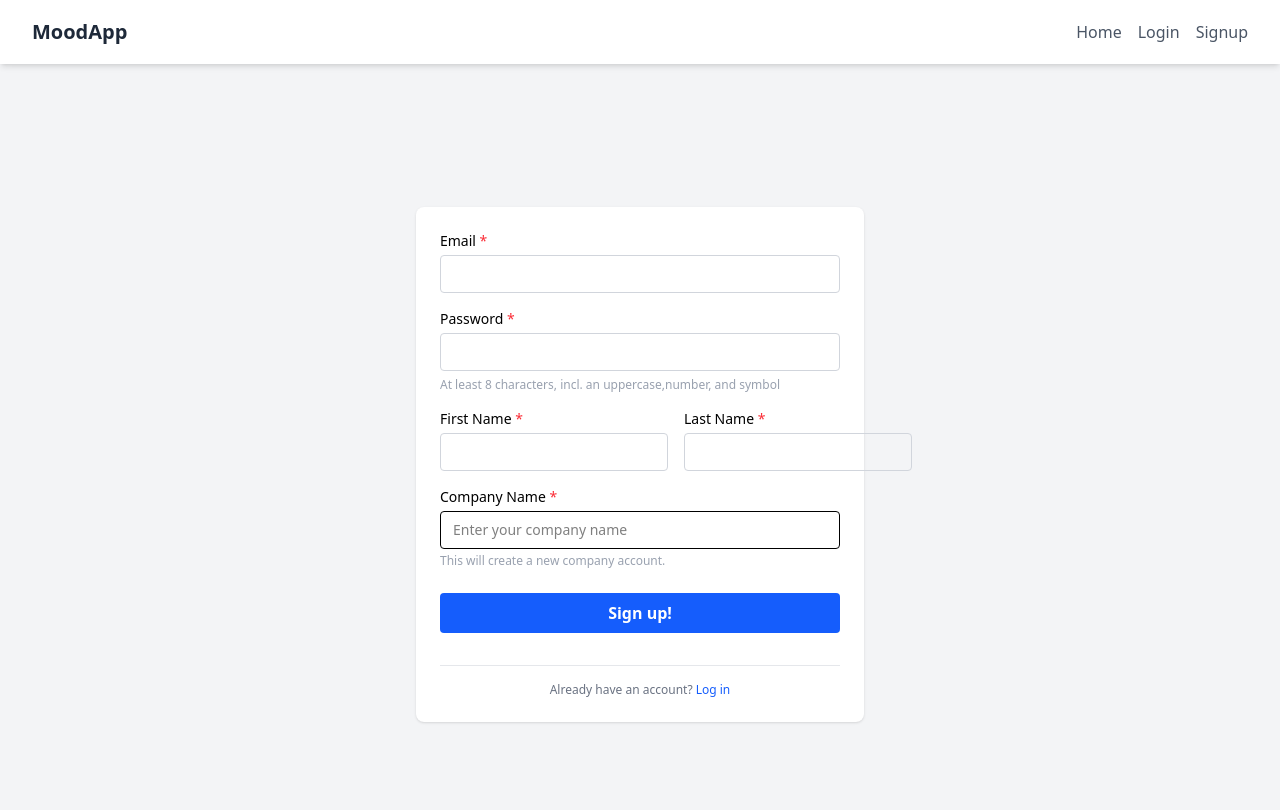
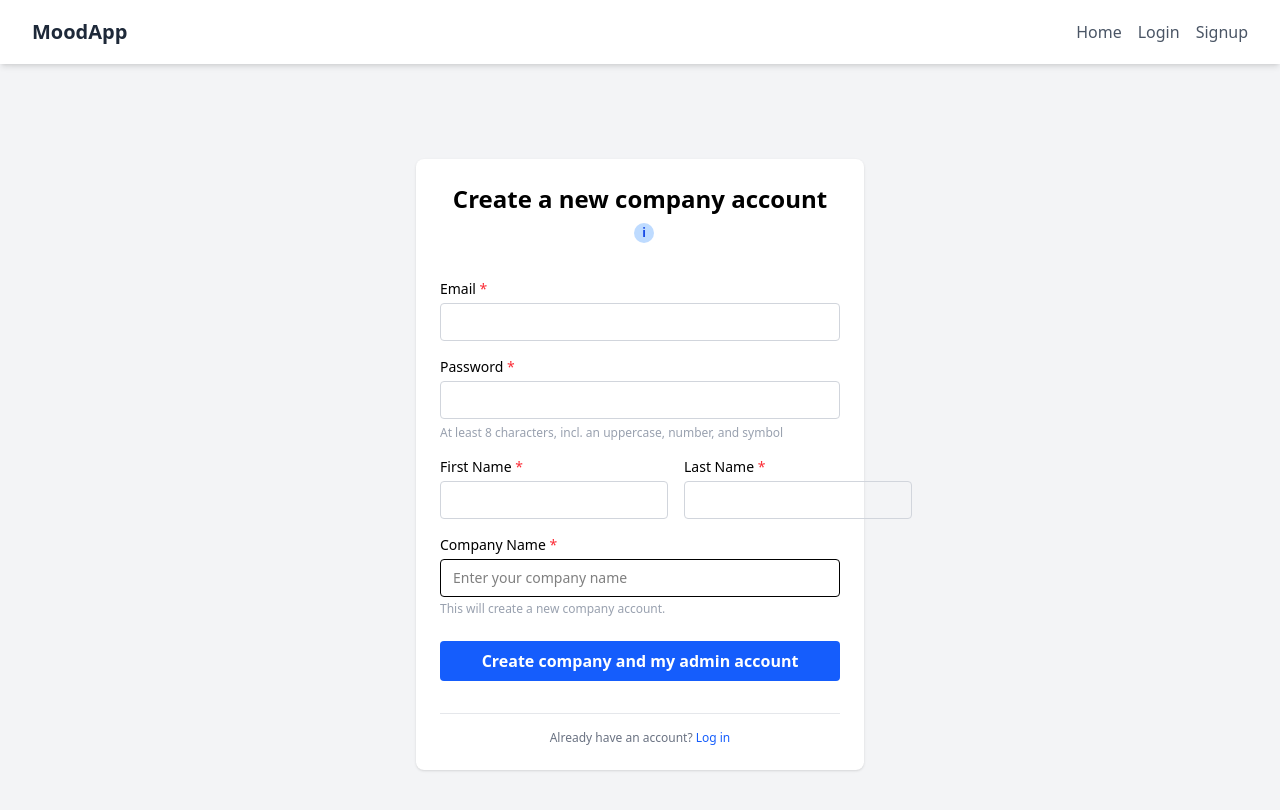
Before and after one commit to nathaliemar/mood-client, a React (Vite) app: page /signup in a window 1280 px wide. Shown: the top 810 px of the page. Built offline with nearby package versions, Linux system fonts and the light colour scheme.

Commit message:
feat: add InfoTooltip component and update SignUpForm title and button text logic

```diff
--- a/src/components/SignUpForm.jsx
+++ b/src/components/SignUpForm.jsx
@@ -1,5 +1,19 @@
 import { useState, useEffect } from "react";
 import { Link } from "react-router-dom";
+
+// Simple info icon with tooltip
+function InfoTooltip({ message }) {
+  return (
+    <span className="relative group ml-2 inline-block align-middle">
+      <span className="w-5 h-5 rounded-full bg-blue-200 text-blue-700 flex items-center justify-center text-xs font-bold cursor-pointer">
+        i
+      </span>
+      <span className="absolute left-1/2 -translate-x-1/2 mt-2 w-64 bg-gray-800 text-white text-xs rounded p-2 opacity-0 group-hover:opacity-100 pointer-events-none z-10 transition-opacity duration-200">
+        {message}
+      </span>
+    </span>
+  );
+}
 
 function SignUpForm({ onSubmit, errorMsg, companyId, companyName }) {
   const [form, setForm] = useState({
@@ -10,7 +24,7 @@ function SignUpForm({ onSubmit, errorMsg, companyId, companyName }) {
     company: "",
   });
   const passwordHint =
-    "At least 8 characters, incl. an uppercase,number, and symbol";
+    "At least 8 characters, incl. an uppercase, number, and symbol";
 
   useEffect(() => {
     if (companyId) {
@@ -27,6 +41,25 @@ function SignUpForm({ onSubmit, errorMsg, companyId, companyName }) {
     onSubmit(form);
   };
 
+  // Dynamic title and button text
+  const isInvite = !!companyId;
+  const title = isInvite ? (
+    <span>
+      Create your user account with{" "}
+      <span className="text-blue-600 font-semibold">
+        {companyName || "this company"}
+      </span>
+    </span>
+  ) : (
+    <span>
+      Create a new company account
+      <InfoTooltip message="You create a new account for your company. Upon signup, you will have Admin rights and can invite your colleagues to the platform." />
+    </span>
+  );
+  const buttonText = isInvite
+    ? "Create my account"
+    : "Create company and my admin account";
+
   return (
     <>
       {errorMsg && <div className="text-red-500 mb-2">{errorMsg}</div>}
@@ -35,6 +68,9 @@ function SignUpForm({ onSubmit, errorMsg, companyId, companyName }) {
         onSubmit={handleSubmit}
         noValidate
       >
+        <h2 className="text-2xl font-bold text-center mb-4 flex items-center justify-center gap-2">
+          {title}
+        </h2>
         {/* Email */}
         <div className="flex flex-col gap-1">
           <label className="font-medium text-sm">
@@ -143,7 +179,7 @@ function SignUpForm({ onSubmit, errorMsg, companyId, companyName }) {
           type="submit"
           className="mt-2 bg-blue-600 text-white rounded py-2 font-semibold hover:bg-blue-700 transition"
         >
-          Sign up!
+          {buttonText}
         </button>
 
         {/* Divider and Login Link */}
```
